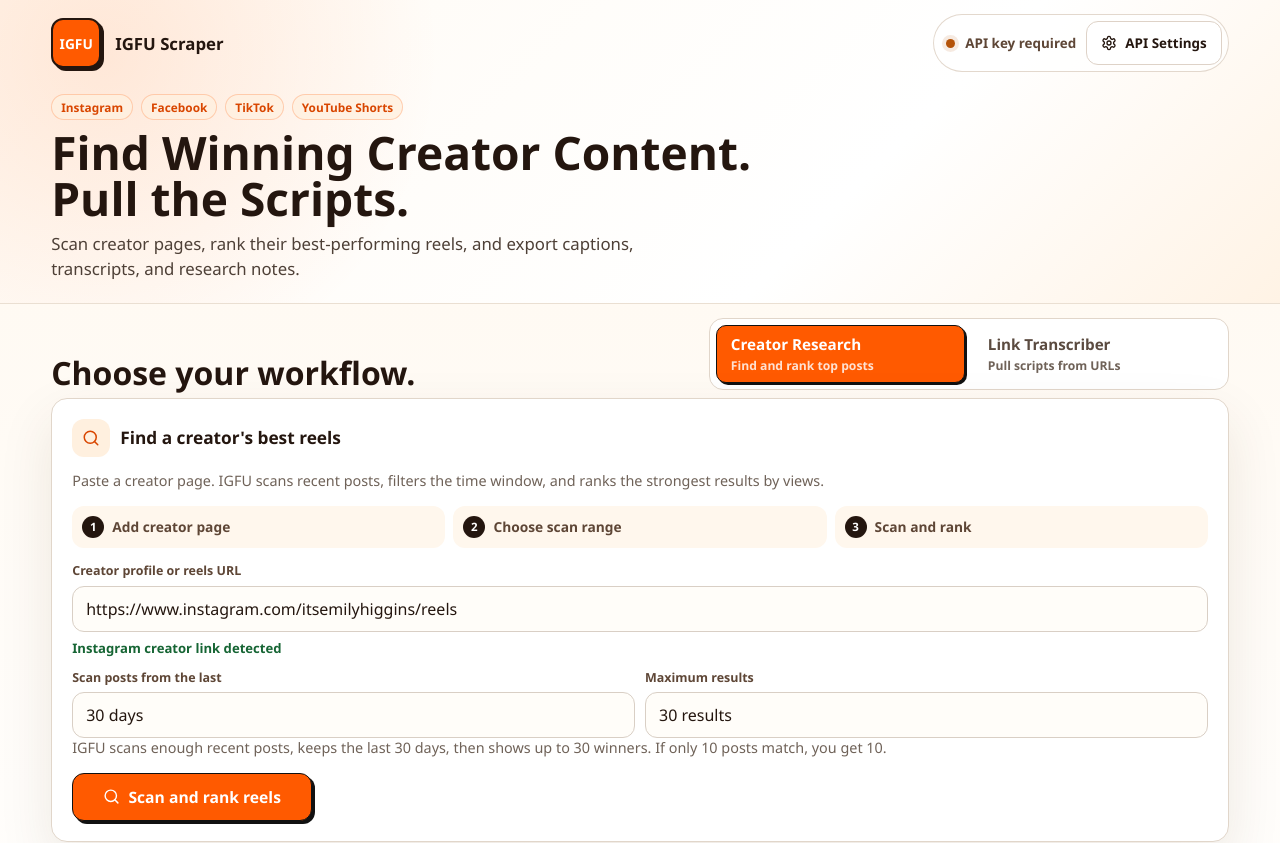
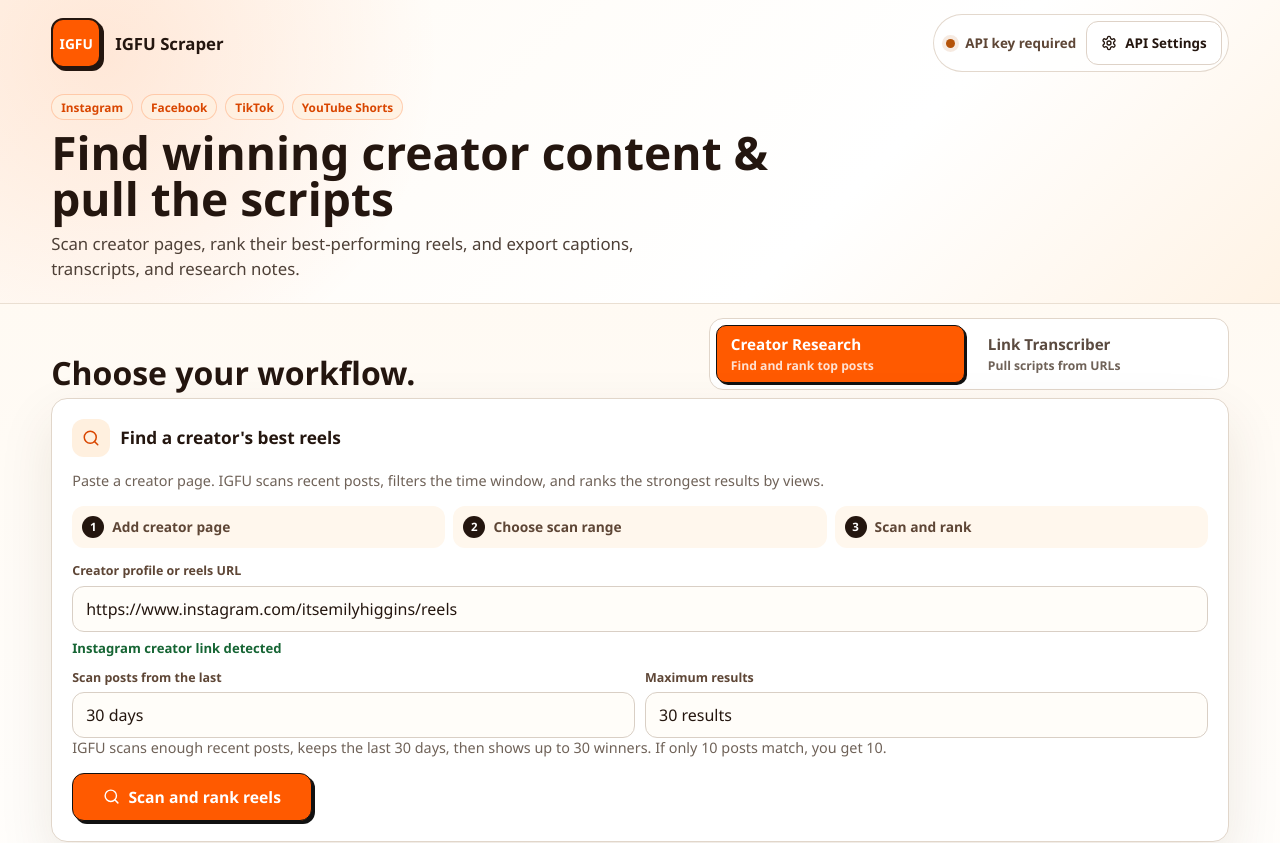
Before and after one commit to afaqisme/igfu-scraper, a React (Vite) app: page / in a window 1280 px wide. Shown: the top 843 px of the page. Built offline with nearby package versions, Linux system fonts and the light colour scheme.

Commit message:
Add creator scan preset options

```diff
--- a/src/main.jsx
+++ b/src/main.jsx
@@ -33,8 +33,8 @@
   days: 30,
 };
 
-const DAY_OPTIONS = [7, 30, 90, 180, 365];
-const RESULT_OPTIONS = [10, 20, 30, 50, 100];
+const DAY_OPTIONS = [7, 15, 30, 60, 90, 180, 365];
+const RESULT_OPTIONS = [3, 5, 10, 20, 30, 50, 100];
 
 function splitLines(text) {
   return text
@@ -333,7 +333,7 @@
               <span>TikTok</span>
               <span>YouTube Shorts</span>
             </div>
-            <h1>Find Winning Creator Content. Pull the Scripts.</h1>
+            <h1>Find winning creator content &amp; pull the scripts</h1>
             <p className="headerCopy">Scan creator pages, rank their best-performing reels, and export captions, transcripts, and research notes.</p>
           </div>
         </div>
```
